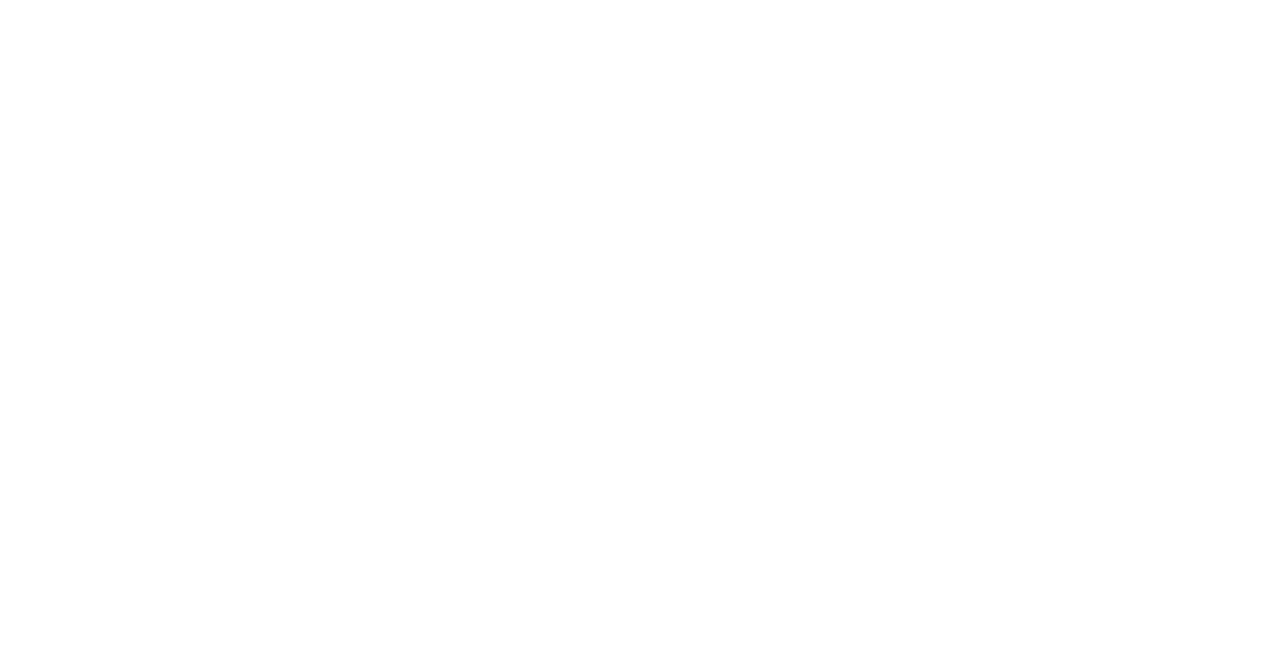
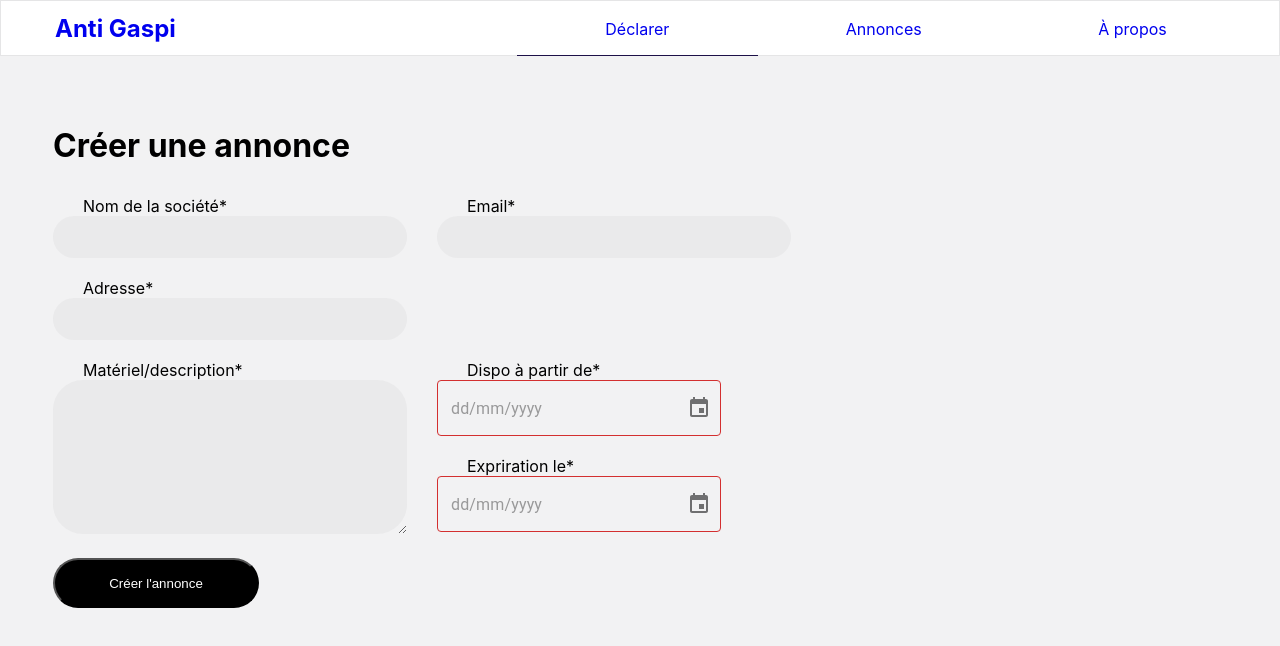
Before and after one commit to KECHIR/anti-gaspi-node-react, a React (Create React App) app in the folder src/client/: page /create-offer in a window 1280 px wide. Before the commit this address had no page. Shown: the top 646 px of the page. Built offline with nearby package versions, Linux system fonts and the light colour scheme.

Commit message:
Add Header with navBar &&  routes

```diff
--- a/src/client/src/App.js
+++ b/src/client/src/App.js
@@ -1,20 +1,25 @@
 import React from 'react';
 import './App.css';
-import { BrowserRouter as Router, Route, Routes } from 'react-router-dom';
+import { BrowserRouter as Router, Route, Routes, Navigate } from 'react-router-dom';
+import OfferCreator from './pages/OfferCreator.js';
+import Offers from './pages/Offers.js';
+import Header from './components/Header.js';
+import About from './pages/About.js';
 import Offer from './pages/Offer.js';
-import Offers from './pages/Offers.js';
 
 function App() {
   return (
-    <div >
-      <div>
-        <Router>
-          <Routes>
-            <Route path="/offer" element={<Offer />} />
-            <Route path="/offers" element={<Offers />} />
-          </Routes>
-        </Router>
-      </div>
+    <div className='app-main'>
+      <Router>
+        <Header />
+        <Routes>
+          <Route path="/" element={<Navigate to="/create-offer" replace />} />
+          <Route path="/create-offer" element={<OfferCreator />} />
+          <Route path="/offers" element={<Offers />} />
+          <Route path="/about" element={<About />} />
+          <Route path="/offer/:offerId" element={<Offer />} />
+        </Routes>
+      </Router>
     </div>
   );
 }
```
